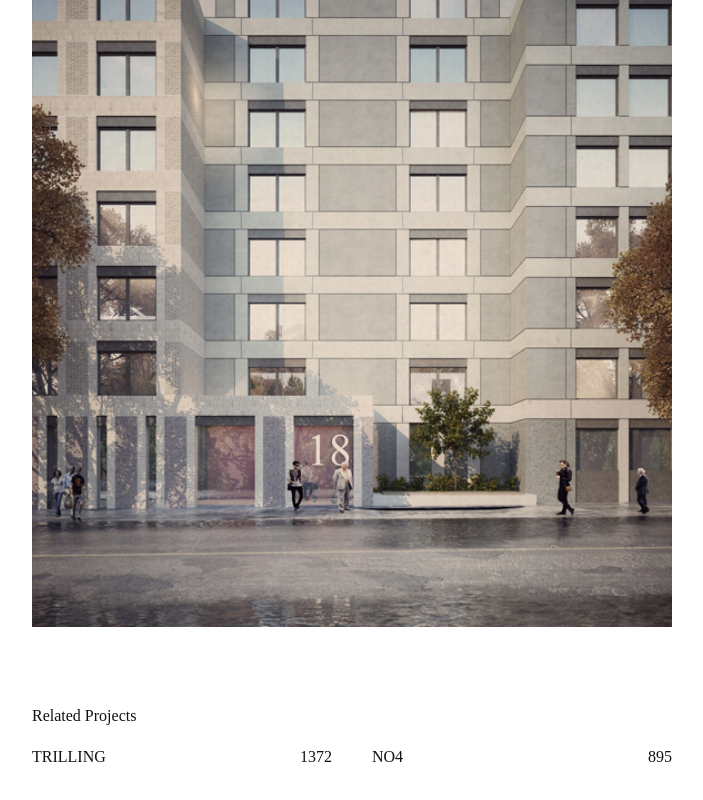
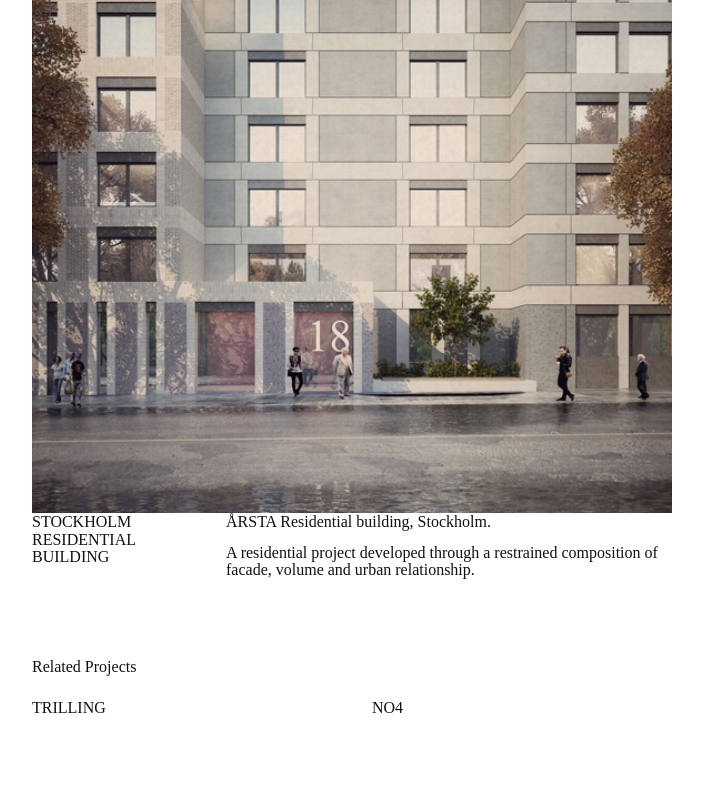
Before and after one commit to LvidSolutions/HHL-replica, a Next.js app: page /projects/arsta in a window 1280 px wide. Shown: the part 1782-2582 px from the top of the page, without its empty margins (288-991 px from the left). Built offline with nearby package versions, Linux system fonts and the light colour scheme.

Commit message:
Match HHL project page structure closer to screenshots

```diff
--- a/app/projects/[slug]/page.tsx
+++ b/app/projects/[slug]/page.tsx
@@ -1,7 +1,7 @@
 import Image from "next/image";
 import Link from "next/link";
 import { notFound } from "next/navigation";
-import { galleryImages, getProject, getProjectMeta, projectNumber, projects, relatedProjects } from "../../../lib/projects";
+import { galleryImages, getProject, getProjectMeta, projects, relatedProjects } from "../../../lib/projects";
 
 type Props = { params: Promise<{ slug: string }> };
 
@@ -22,31 +22,14 @@ export default async function ProjectPage({ params }: Props) {
   if (!project) notFound();
 
   const meta = getProjectMeta(project.slug);
-  const index = projects.findIndex((item) => item.slug === project.slug);
   const gallery = galleryImages(project);
   const related = relatedProjects(project.slug, 2);
 
   return (
     <main className="project-page">
-      <section className="project-top">
-        <div className="project-intro">
-          <h1>{meta.title}</h1>
-          <p>{meta.category}</p>
-          <p>{meta.location}</p>
-          {meta.year ? <p>{meta.year}</p> : null}
-        </div>
-        <div className="project-copy">
-          {meta.description.map((paragraph) => (
-            <p key={paragraph}>{paragraph}</p>
-          ))}
-          {meta.awards?.length ? (
-            <div className="project-facts">
-              {meta.awards.map((award) => <p key={award}>{award}</p>)}
-            </div>
-          ) : null}
-          {meta.photography ? <p className="project-photo">Photography: {meta.photography}</p> : null}
-        </div>
-      </section>
+      <header className="project-title-block">
+        <h1>{meta.title}</h1>
+      </header>
 
       <section className="project-gallery" aria-label={`${meta.title} images`}>
         {gallery.map((image, imageIndex) => (
@@ -56,10 +39,24 @@ export default async function ProjectPage({ params }: Props) {
         ))}
       </section>
 
+      <section className="project-top">
+        <div className="project-intro">
+          {meta.location ? <p>{meta.location}</p> : null}
+          {meta.category ? <p>{meta.category}</p> : null}
+          {meta.year ? <p>{meta.year}</p> : null}
+        </div>
+        <div className="project-copy">
+          {meta.description.map((paragraph) => (
+            <p key={paragraph}>{paragraph}</p>
+          ))}
+          {meta.awards?.length ? <div className="project-facts">{meta.awards.map((award) => <p key={award}>{award}</p>)}</div> : null}
+        </div>
+      </section>
+
       <section className="related-projects">
         <h2>Related Projects</h2>
         <div className="related-list">
-          {related.map((item, relatedIndex) => {
+          {related.map((item) => {
             const relatedMeta = getProjectMeta(item.slug);
             const [cover] = galleryImages(item);
             return (
@@ -69,7 +66,6 @@ export default async function ProjectPage({ params }: Props) {
                 </div>
                 <div className="project-card-title">
                   <span>{relatedMeta.title}</span>
-                  <span>{projectNumber(item.slug, index + relatedIndex + 1)}</span>
                 </div>
               </Link>
             );
```
